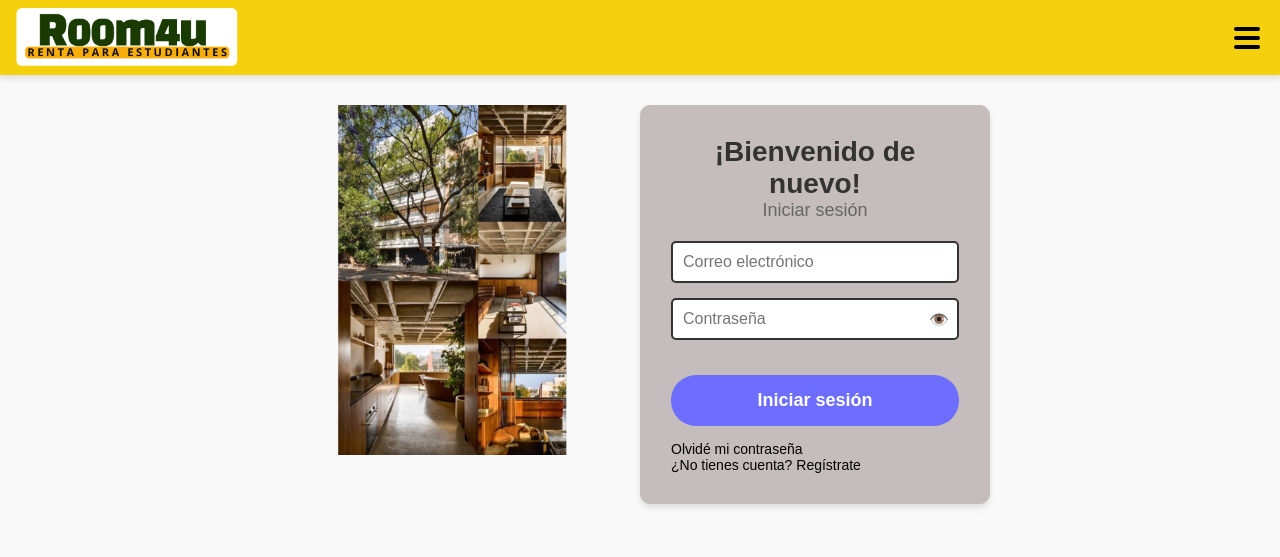
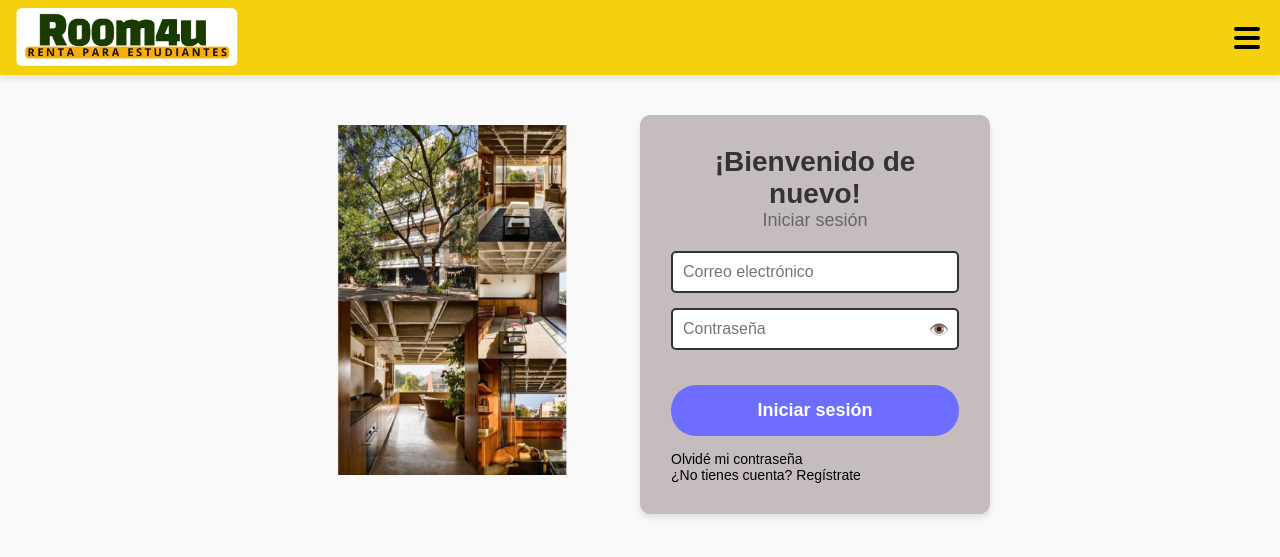
Before and after one commit to LidiaMargarita/ROOM4U, a PHP site: page /inicio-sesion/index.html in a window 1280 px wide. Shown: the top 557 px of the page. Run offline with PHP 8.4, Linux system fonts and the light colour scheme.

Commit message:
INICIO SESION

```diff
--- a/inicio-sesion/index.html
+++ b/inicio-sesion/index.html
@@ -45,7 +45,8 @@
                 <p>Iniciar sesión</p>
             </div>
             <!-- Formulario -->
-            <form action="../login.php" method="POST">
+            <form id="loginForm" method="post">
+            <!---------------------------------------------------------------------------->
                 <div class="input-group">
                     <input type="email" id="email" name="email" placeholder="Correo electrónico" required>
                 </div>
--- a/inicio-sesion/style.css
+++ b/inicio-sesion/style.css
@@ -42,14 +42,14 @@ header {
     width: 26px;
     border-radius: 2px;
 }
-
+/*--------------------------------------------------------------------------------------------*/
 /* Contenedor principal */
 .main-container {
     display: flex;
-    align-items: stretch; /* Ambos elementos tendrán la misma altura */
+    align-items: flex-start; /* Ambos elementos tendrán la misma altura */
     justify-content: center; /* Centrar horizontalmente */
     gap: 0; /* Sin espacio entre elementos */
-    margin-top: 30px; /* Espacio de 2 cm desde la cabecera */
+    margin-top: 50px; /* Espacio de 2 cm desde la cabecera */
 }
 
 /* Imagen decorativa */
@@ -57,13 +57,13 @@ header {
     width: 350px;
     height: auto;
     border-radius: 10px;
-    margin: 0; /* Elimina márgenes */
-    padding: 0;
+    margin-bottom: -10px;
     display: block; /* Asegura que sea un bloque */
 }
 
 /* Contenedor del formulario */
 .login-form-container {
+    margin-top: -10px;
     background-color: #c5bdbd; /* Fondo más limpio y claro */
     padding: 30px;
     border: 1px solid #c5bdbd;
```
